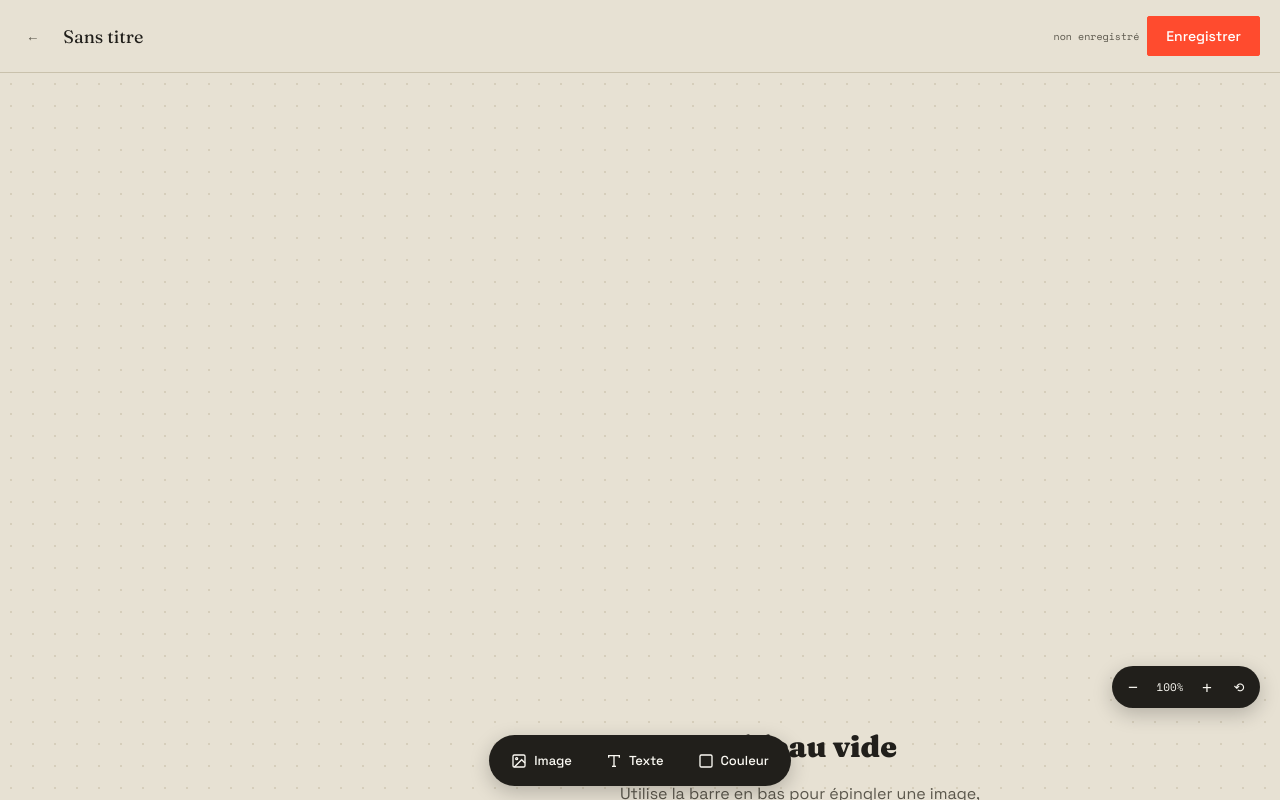
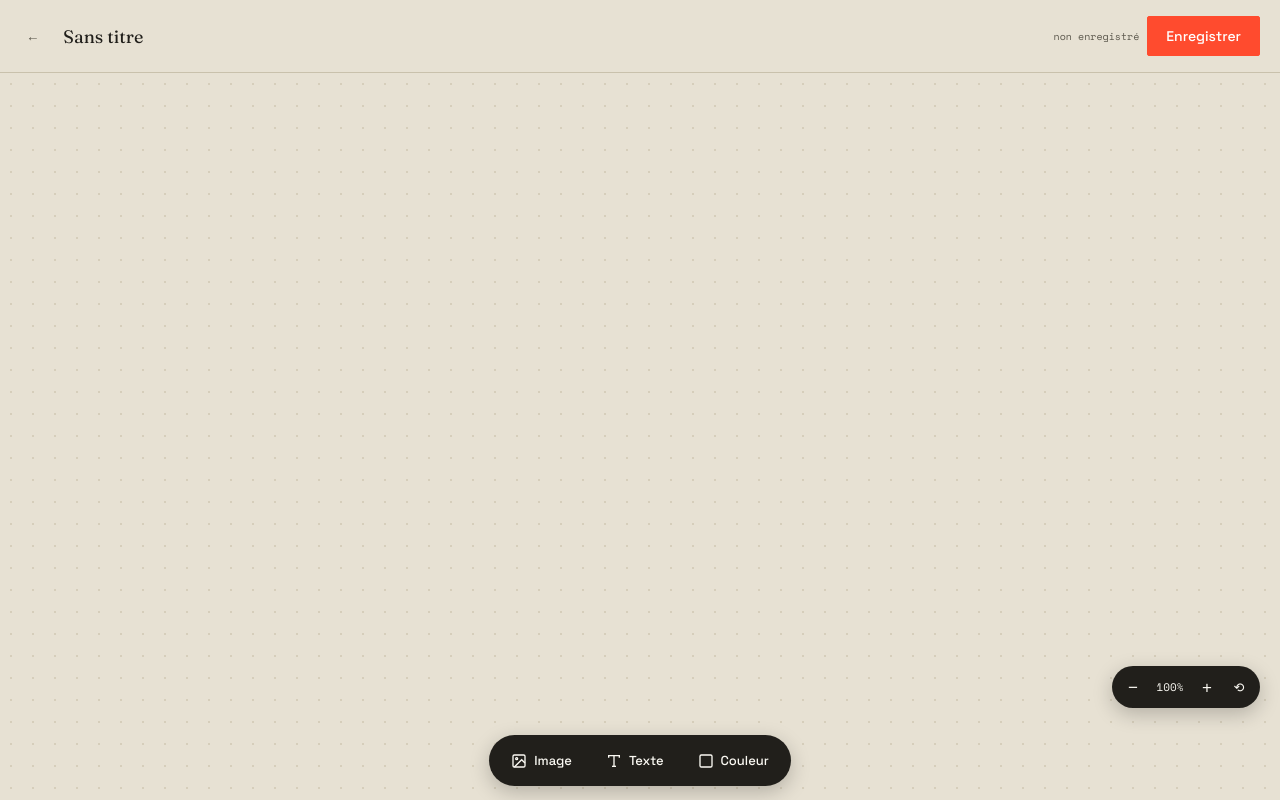
Before and after one commit to Nassima203/moodboard-creator, a plain HTML site: page index.html in a window 1280 px wide. Both pictures are taken after a click on the button "Créer un moodboard". Shown: the top 800 px of the page. Drawn offline with nearby package versions, Linux system fonts and the light colour scheme; a web font is replaced by a local one.

Commit message:
enlever le texte du moodboard

```diff
--- a/index.html
+++ b/index.html
@@ -98,10 +98,7 @@
     </header>
     <div class="canvas-wrap" id="canvas-wrap">
       <div id="canvas-scaler">
-        <div id="canvas">
-          <div class="hint-empty" id="hint-empty">
-          </div>
-        </div>
+        <div id="canvas"></div>
       </div>
       <div class="zoom-controls">
         <button class="zoom-btn" id="btn-zoom-out" title="Zoom arrière">−</button>
--- a/script.js
+++ b/script.js
@@ -357,21 +357,7 @@
     applyZoom();
     var canvas = $('#canvas');
     canvas.innerHTML = '';
-    canvas.appendChild(buildEmptyHint());
     state.board.elements.forEach(renderElement);
-    updateEmptyHint();
-  }
-
-  function buildEmptyHint(){
-    var d = document.createElement('div');
-    d.className = 'hint-empty';
-    d.id = 'hint-empty';
-    d.innerHTML = '<h3>Tableau vide</h3><p>Utilise la barre en bas pour épingler une image, un mot ou une couleur.</p>';
-    return d;
-  }
-  function updateEmptyHint(){
-    var hint = $('#hint-empty');
-    if(hint) hint.style.display = state.board.elements.length ? 'none' : 'block';
   }
 
   $('#board-name-input').addEventListener('input', function(e){
@@ -406,7 +392,6 @@
     }
     state.board.elements.push(el);
     renderElement(el);
-    updateEmptyHint();
     markDirty();
     selectElement(el.id);
     return el;
@@ -668,7 +653,6 @@
       node.remove();
       tb.remove();
       state.selectedId = null;
-      updateEmptyHint();
       markDirty();
     });
     tb.appendChild(delBtn);
--- a/style.css
+++ b/style.css
@@ -298,13 +298,6 @@
   .font-picker-list .font-picker-item.active{background:var(--accent-soft);color:var(--accent-ink);font-weight:600;}
   .font-picker-empty{padding:12px 8px;font-size:12px;color:var(--ink-soft);text-align:center;}
 
-  .hint-empty{
-    position:fixed;top:50%;left:50%;transform:translate(-50%,-50%);
-    text-align:center;color:var(--ink-soft);pointer-events:none;width:380px;max-width:80vw;z-index:5;
-  }
-  .hint-empty h3{font-family:'Fraunces',serif;font-size:30px;color:var(--ink);margin-bottom:10px;}
-  .hint-empty p{font-size:16px;line-height:1.6;}
-
   /* ---------- MODAL ---------- */
   .modal-overlay{
     position:fixed;inset:0;background:rgba(33,31,27,0.55);z-index:100;
```
